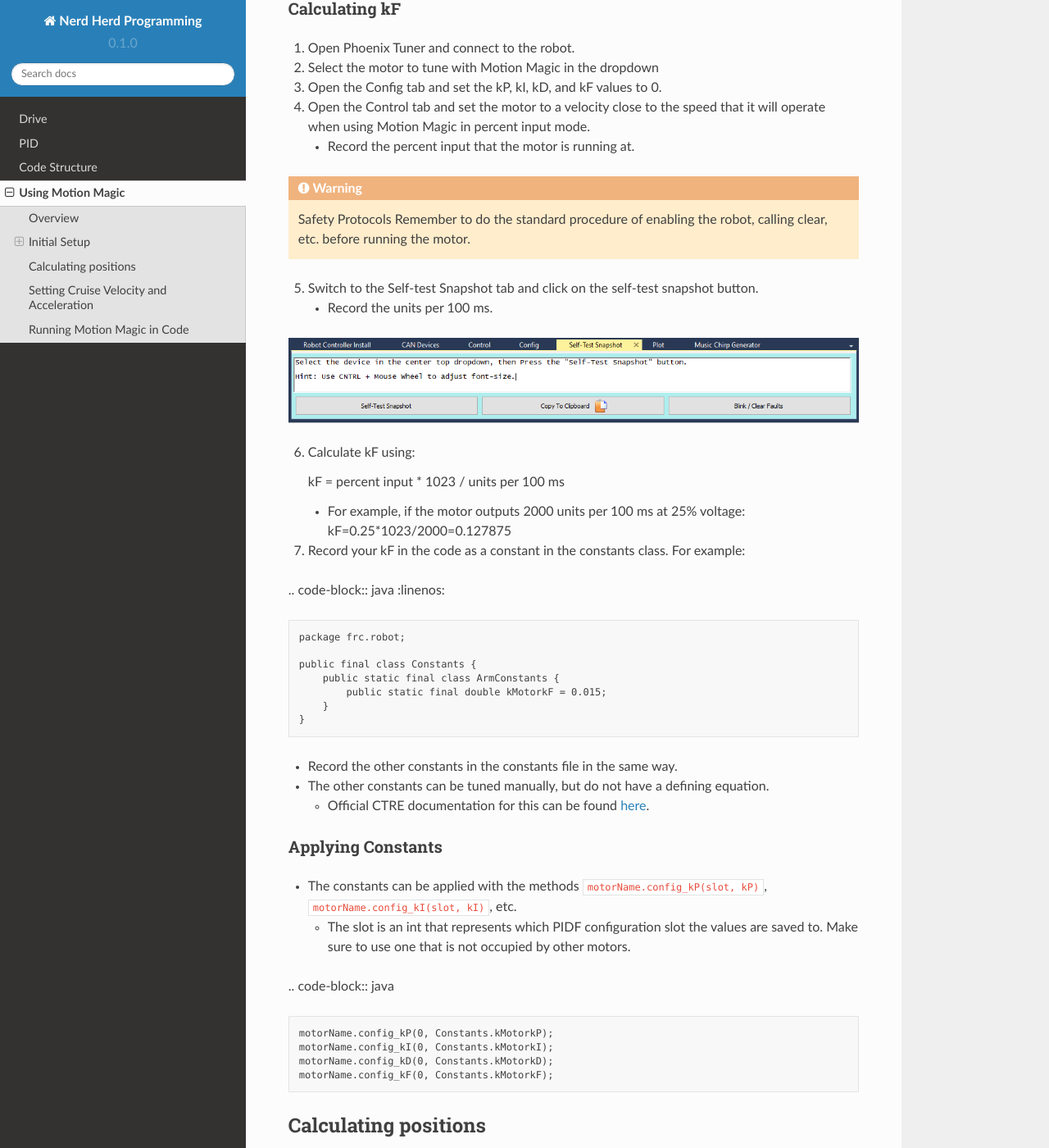
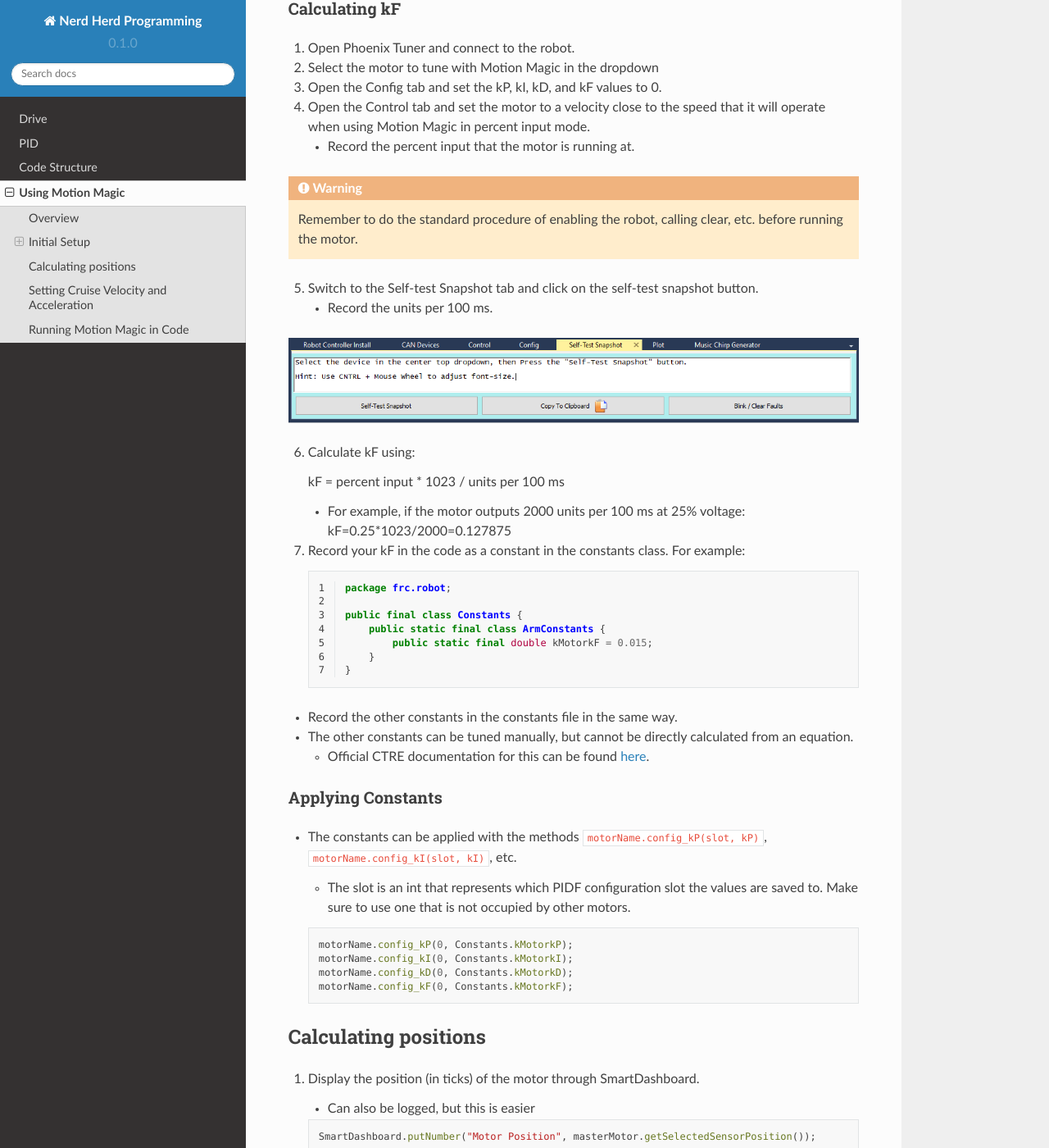
Before and after one commit to nerdherd/Documentation, a Sphinx documentation site: the page built from docs/source/motion-magic.md, in a window 1280 px wide and 1400 px high, scrolled down 563 px. Shown: the whole window at 82% size. Built offline with Sphinx 7.4.7 and the Read the Docs theme 2.0.0, drawn with Linux system fonts in a browser that asks for light colours; some of the changed text lies outside the part shown.

Commit message:
Update motion magic docs

````diff
--- a/docs/source/motion-magic.md
+++ b/docs/source/motion-magic.md
@@ -28,7 +28,7 @@
 
     - Record the percent input that the motor is running at.
 
-```{warning} Safety Protocols
+```{warning}
 Remember to do the standard procedure of enabling the robot, calling clear, etc. before running the motor.
 ```
 
@@ -47,8 +47,8 @@ Remember to do the standard procedure of enabling the robot, calling clear, etc.
 
 7. Record your kF in the code as a constant in the constants class. For example:
 
-.. code-block:: java
-    :linenos:
+    ```{code-block} java
+    :lineno-start: 1
 
     package frc.robot;
 
@@ -57,9 +57,10 @@ Remember to do the standard procedure of enabling the robot, calling clear, etc.
             public static final double kMotorkF = 0.015;
         }
     }
+    ```
 
 - Record the other constants in the constants file in the same way.
-- The other constants can be tuned manually, but do not have a defining equation.
+- The other constants can be tuned manually, but cannot be directly calculated from an equation.
     - Official CTRE documentation for this can be found [here](https://docs.ctre-phoenix.com/en/stable/ch16_ClosedLoop.html#dialing-kp).
 
 ### Applying Constants
@@ -67,22 +68,23 @@ Remember to do the standard procedure of enabling the robot, calling clear, etc.
 - The constants can be applied with the methods ```motorName.config_kP(slot, kP)```, ```motorName.config_kI(slot, kI)```, etc.
     - The slot is an int that represents which PIDF configuration slot the values are saved to. Make sure to use one that is not occupied by other motors.
 
-.. code-block:: java
+    ```{code-block} java
 
     motorName.config_kP(0, Constants.kMotorkP);
     motorName.config_kI(0, Constants.kMotorkI);
     motorName.config_kD(0, Constants.kMotorkD);
     motorName.config_kF(0, Constants.kMotorkF);
-
+    ```
 
 ## Calculating positions
 
 1. Display the position (in ticks) of the motor through SmartDashboard.
     - Can also be logged, but this is easier
 
-.. code-block:: java
+    ``` {code-block} java
 
     SmartDashboard.putNumber("Motor Position", masterMotor.getSelectedSensorPosition());
+    ```
 
 1. Enable the robot and rotate the motor by hand to the starting position.
     - Record the position in ticks.
@@ -116,18 +118,23 @@ Remember to do the standard procedure of enabling the robot, calling clear, etc.
 
 - A method to move the motor using Motion Magic can also be created, such as:
 
-.. code-block:: java
+    ```{code-block} java
+    :lineno-start: 1
 
     public void motionMagicMove(double ticksToTarget) {
-        motorName.set(ControlMode.MotionMagic, motorName.getSelectedSensorPosition() + ticksToTarget);
+        motorName.set(ControlMode.MotionMagic,
+            motorName.getSelectedSensorPosition() + ticksToTarget);
     }
+    ```
 
-- This method can then be used inside an InstantCommand as a lambda to run it as a command.
+- This method can then be used inside an InstantCommand as a lambda to schedule it as a command.
 
-.. code-block:: java
+    ```{code-block} java
+    :lineno-start: 1
 
     InstantCommand move1000Ticks = new InstantCommand(() -> {
         subsystemName.motionMagicMove(1000)
     });
 
     move1000Ticks.schedule()
+    ```
````
